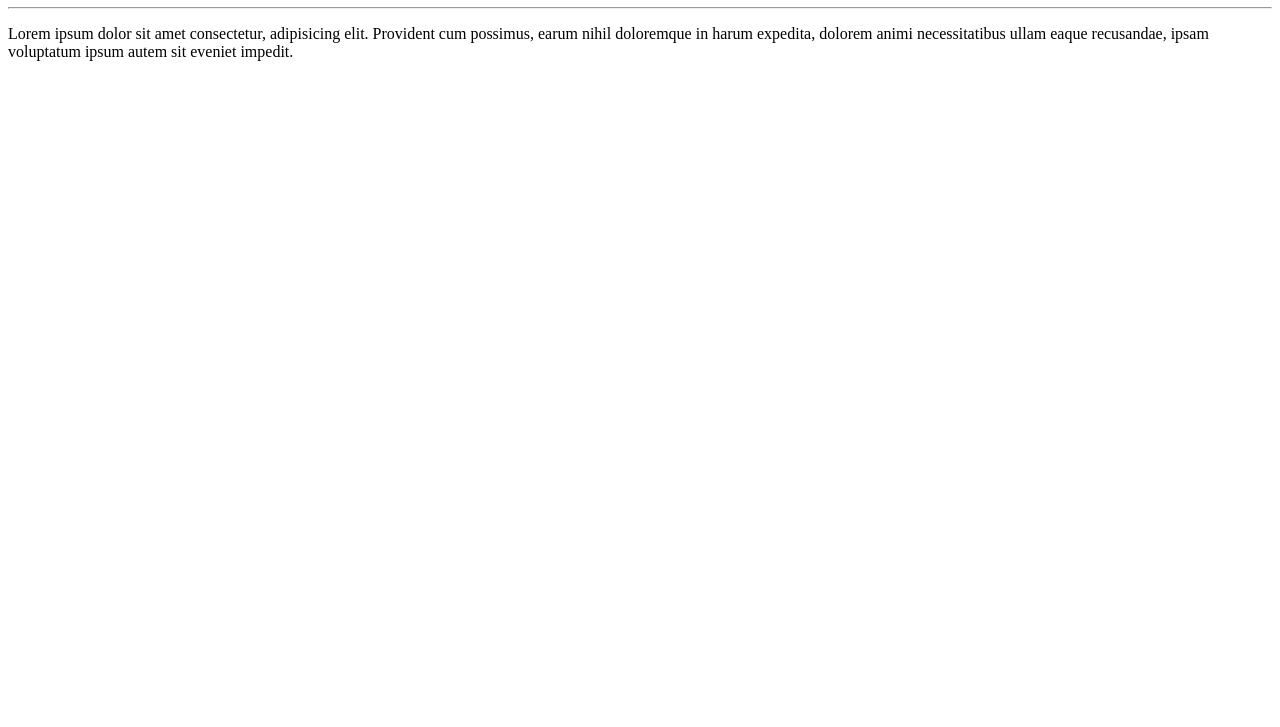
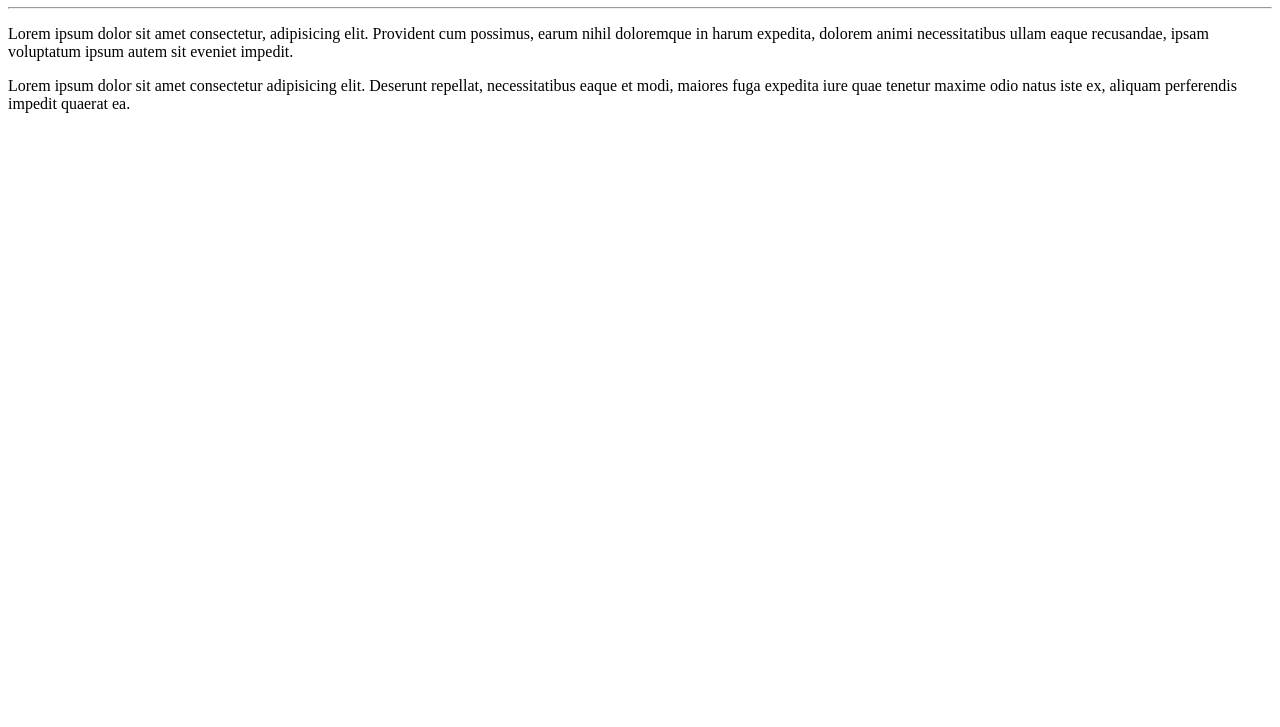
Before and after one commit to Vitor-Otavio/Ola-Mundo, a plain HTML site: page Site-exemplo/index.html in a window 1280 px wide. Shown: the part 73-800 px from the top of the page. Drawn offline with Linux system fonts and the light colour scheme.

Commit message:
Adicionado paragrafo

```diff
--- a/Site-exemplo/index.html
+++ b/Site-exemplo/index.html
@@ -10,5 +10,6 @@
     <h1>Olá Mundo </h1>
     <hr>
     <p>Lorem ipsum dolor sit amet consectetur, adipisicing elit. Provident cum possimus, earum nihil doloremque in harum expedita, dolorem animi necessitatibus ullam eaque recusandae, ipsam voluptatum ipsum autem sit eveniet impedit.</p>
+    <p>Lorem ipsum dolor sit amet consectetur adipisicing elit. Deserunt repellat, necessitatibus eaque et modi, maiores fuga expedita iure quae tenetur maxime odio natus iste ex, aliquam perferendis impedit quaerat ea.</p>
 </body>
 </html>
```
